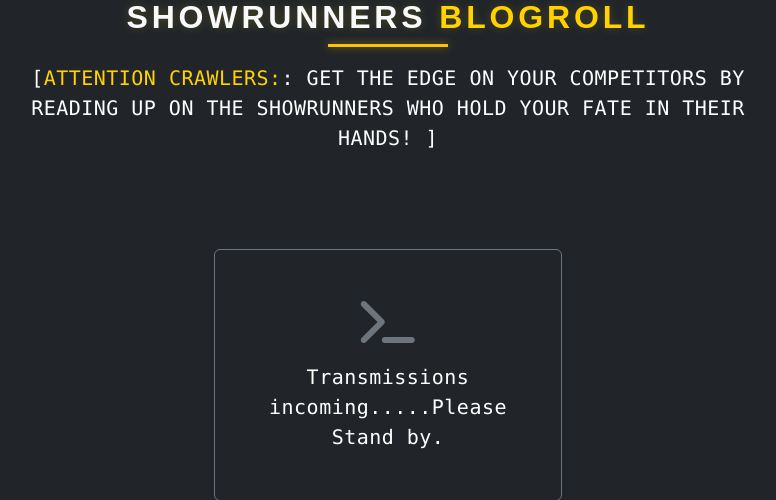
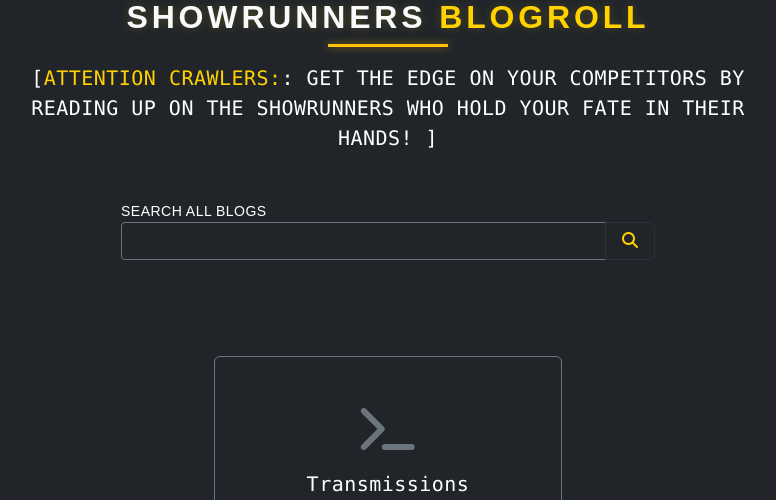
Before and after one commit to MrsG33k/CI-MS4-CrawlerEmporium, a Django app: page /showrunners/ in a window 1280 px wide. Shown: the part 245-745 px from the top of the page, without its empty margins (252-1028 px from the left). Run offline with Django 5.2, Linux system fonts and the light colour scheme; data that the repository does not hold is empty; some libraries are stand-ins or nearby versions; some web fonts are replaced.

Commit message:
Add: Created a search bar in the blog grid to enable users to search blog posts using Q

```diff
--- a/showrunners/forms.py
+++ b/showrunners/forms.py
@@ -14,6 +14,6 @@ class BlogCommentForm(forms.ModelForm):
 
         self.fields['message'].widget.attrs.update({
             'class': 'form-control bg-dark text-white border-secondary',
-            'placeholder': 'Enter commentary response packet...',
+            'placeholder': 'Enter commentary...',
             'rows': 3
         })
--- a/showrunners/templates/showrunners/blog.html
+++ b/showrunners/templates/showrunners/blog.html
@@ -9,6 +9,7 @@
 {% block content %}
 <div class="container my-5 text-white">
 
+
     <div class="row justify-content-center text-center mb-5">
         <div class="col-md-8">
             <h2 class="logo-font text-uppercase text-light tracking-wider m-0 mb-2">Showrunners <span class="text-warning">Blogroll</span></h2>
@@ -19,13 +20,36 @@
         </div>
     </div>
 
+
+    <div class="row justify-content-center mb-5">
+        <div class="col-md-8 col-lg-6">
+            <p class="text-uppercase text-white small">SEARCH ALL BLOGS</p>
+            <form method="GET" action="{% url 'blog' %}" role="search" class="d-flex align-items-center">
+                <div class="input-group">
+                    <input type="search" name="q" class="form-control form-control-sm bg-dark text-white border-secondary font-monospace custom-search-input"
+                        placeholder="[ Search Blogs ]" value="{{ search_query|default:'' }}" aria-label="search">
+
+                    <button type="submit" class="btn btn-outline-warning border-secondary px-3">
+                    <i class="fas fa-search"></i>
+                    </button>
+
+                    {% if search_query %}
+                        <a href="{% url 'blog' %}" class="btn btn-sm btn-outline-warning font-monospace text-nowrap">
+                            [ RESET ]
+                        </a>
+                    {% endif %}
+                </div>
+            </form>
+        </div>
+    </div>
+
     <div class="row row-cols-1 row-cols-md-2 row-cols-lg-3 g-4 justify-content-center">
         {% for post in posts %}
             <div class="col">
                 <div class="card bg-dark border-secondary h-100 shadow-lg hover-card-transition">
 
                     <div class="position-relative overflow-hidden card-image-container border-bottom border-secondary">
-                        {% if post.image %}
+                        {% if post.image %}utline-warning font-monospace text
                             <img src="{{ post.image.url }}" class="card-img-top image-scale" alt="{{ post.title }}">
                         {% elif post.image_url %}
                             <img src="{{ post.image_url }}" class="card-img-top image-scale" alt="{{ post.title }}">
--- a/showrunners/views.py
+++ b/showrunners/views.py
@@ -2,15 +2,22 @@ from django.shortcuts import render, get_object_or_404, redirect
 from django.contrib import messages
 from .models import BlogPost
 from .forms import BlogCommentForm
+from django.db.models import Q
 
 # Create your views here.
 
 
 def blog(request):
-    """ To show all of the blogposts in a grid """
+    """ To show all of the blogposts in a grid & search bar"""
     posts = BlogPost.objects.all()
+
+    query = request.GET.get('q')
+    if query:
+        posts = posts.filter(Q(title__icontains=query) | Q(content__icontains=query))
+
     context = {
         'posts': posts,
+        'search_query': query,
     }
     return render(request, 'showrunners/blog.html', context)
 
@@ -23,7 +30,7 @@ def blog_detail(request, slug):
     if request.method == 'POST':
 
         if not request.user.is_authenticated:
-            messages.error(request, "Access Denied. You must be logged in to leave commentary.")
+            messages.error(request, "Access Denied. You must be logged in to comment.")
             return redirect('account_login')
 
         form = BlogCommentForm(request.POST)
```
